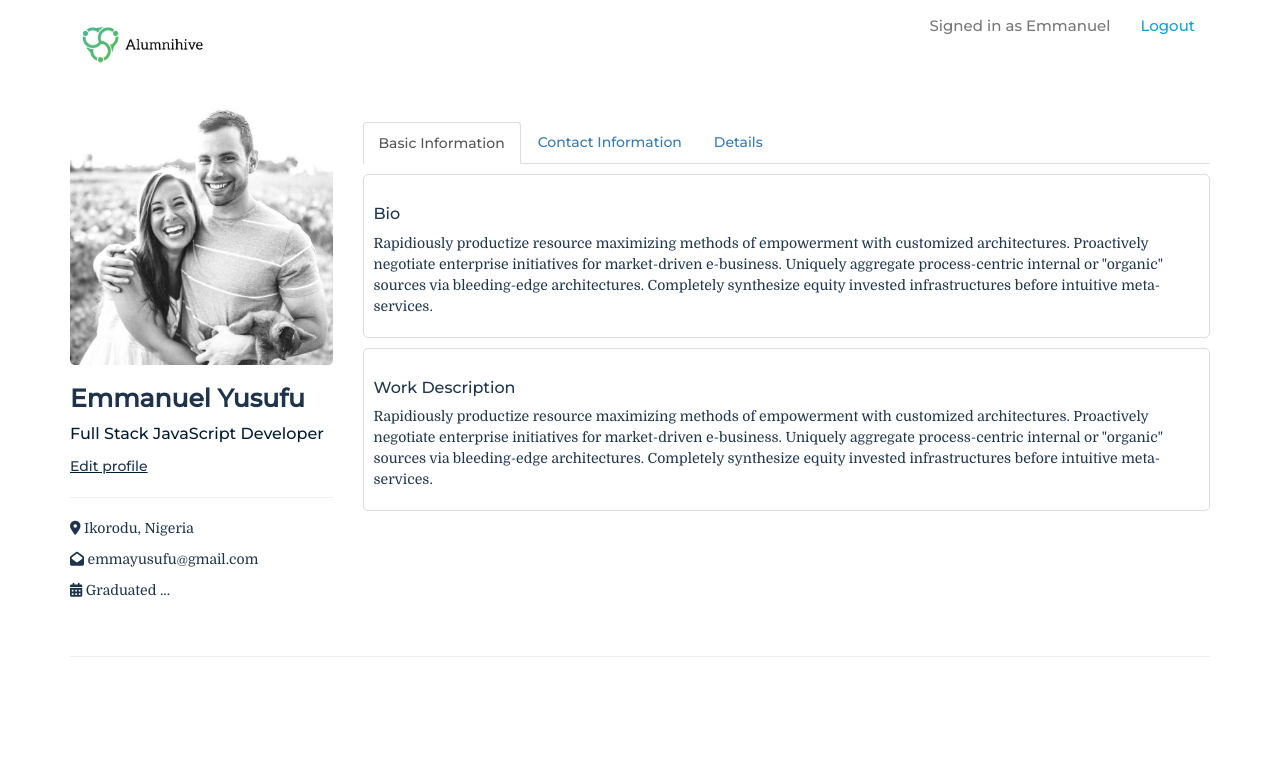
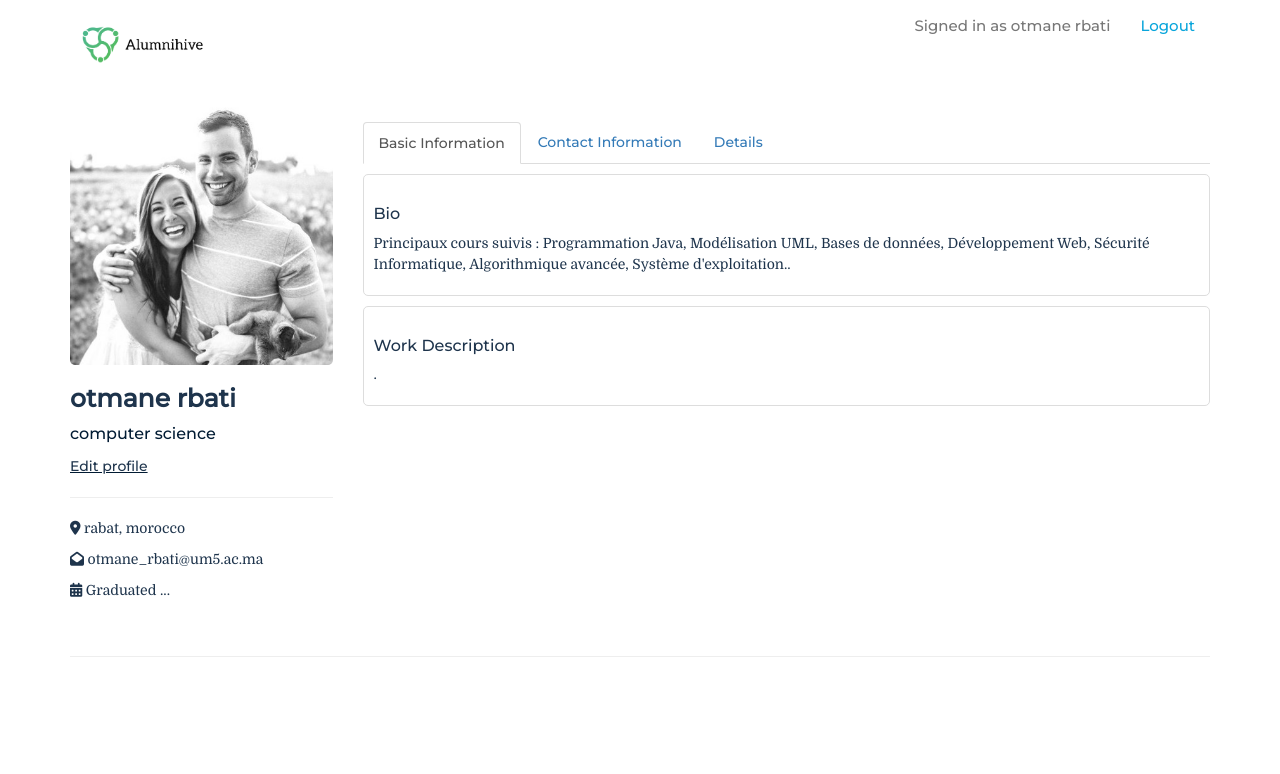
Before and after one commit to otmane1111/alumnidatabase, a plain HTML site: page profile.html in a window 1280 px wide. Shown: the top 774 px of the page. Drawn offline with Linux system fonts and the light colour scheme.

Commit message:
profile.html

```diff
--- a/profile.html
+++ b/profile.html
@@ -83,7 +83,7 @@
         <!-- Collect the nav links, forms, and other content for toggling -->
         <div class="collapse navbar-collapse" id="bs-example-navbar-collapse-1">
           <ul class="nav navbar-nav navbar-right">
-            <li><a href="#">Signed in as Emmanuel</a></li>
+            <li><a href="#">Signed in as otmane rbati</a></li>
             <li><a href="./login.html" style="color: #09a5db;">Logout</a></li>
           </ul>
         </div><!-- /.navbar-collapse -->
@@ -100,14 +100,14 @@
                      <div class="longCard">
                          <img src="img/c.jpg" alt="" height="262.5" width="100%" style="border-radius: 5px;" class="img-responsive">
                          <div class="persona" style="text-align: left">
-                             <h2 style="font-size: 25px !important;"><strong>Emmanuel Yusufu</strong></h2>
-                             <span style="font-size: 16px !important;">Full Stack JavaScript Developer <span>
+                             <h2 style="font-size: 25px !important;"><strong>otmane rbati</strong></h2>
+                             <span style="font-size: 16px !important;">computer science <span>
                          </div>
                          <p style="margin-bottom: 10px;"></p>
                          <u><a href="#" style="color: #1E344C">Edit profile</a></u>
                          <hr>
-                         <p><i class="fa fa-map-marker"></i> Ikorodu, Nigeria</p>
-                         <p><i class="fa fa-envelope-open"></i> emmayusufu@gmail.com</p>
+                         <p><i class="fa fa-map-marker"></i> rabat, morocco</p>
+                         <p><i class="fa fa-envelope-open"></i> otmane_rbati@um5.ac.ma</p>
                          <p><i class="fa fa-calendar"></i> Graduated ...</p>
                      </div>
                  </div>
@@ -126,16 +126,18 @@
   <div id="first" class="tab-pane fade in active">
     <div style="border: 1px solid #ddd; padding: 10px 10px 10px 10px; border-radius: 5px; margin: 10px 0px 10px 0px;">
     <h3>Bio</h3>
-    <p>Rapidiously productize resource maximizing methods of empowerment with customized architectures. Proactively negotiate enterprise initiatives for market-driven e-business. Uniquely aggregate process-centric internal or "organic" sources via bleeding-edge architectures. Completely synthesize equity invested infrastructures before intuitive meta-services.</p>
+    <p>Principaux cours suivis : Programmation Java, Modélisation UML, Bases
+      de données, Développement Web, Sécurité Informatique, Algorithmique
+      avancée, Système d'exploitation..</p>
     </div>
     <div style="border: 1px solid #ddd; padding: 10px 10px 10px 10px; border-radius: 5px; margin: 10px 0px 10px 0px;">
     <h3>Work Description</h3>
-    <p>Rapidiously productize resource maximizing methods of empowerment with customized architectures. Proactively negotiate enterprise initiatives for market-driven e-business. Uniquely aggregate process-centric internal or "organic" sources via bleeding-edge architectures. Completely synthesize equity invested infrastructures before intuitive meta-services.</p>
+    <p>.</p>
     </div>
   </div>
   <div id="second" class="tab-pane fade">
     <h3>Menu 1</h3>
-    <p>Some content in menu 1.</p>
+    <p>linkedin : @otmane rbati</p>
   </div>
   <div id="third" class="tab-pane fade">
     <h3>Menu 1</h3>
```
